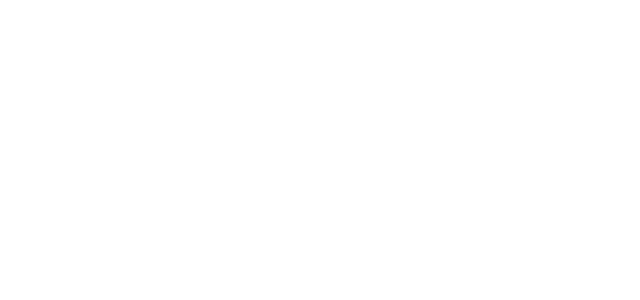
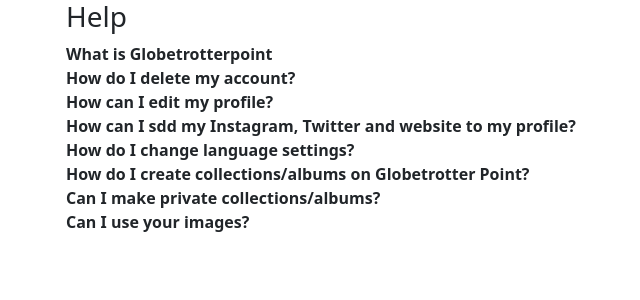
Before and after one commit to ClintonProjects/Globetrotter, a React (Create React App) app: page / in a window 1280 px wide. Shown: the top 300 px of the page, without its empty margins (224-864 px from the left). Built offline with nearby package versions, Linux system fonts and the light colour scheme; the HTML template or start-up script is replaced by a standard one.

Commit message:
added about, countact us and help

```diff
--- a/src/App.js
+++ b/src/App.js
@@ -3,6 +3,9 @@ import Login from "./components/login/login";
 import firebase from './components/myFirebaseConfig.js';
 import Firebase from 'firebase/app';
 import 'firebase/database';
+import About from "./components/about/About";
+import ContactUs from "./components/contactUs/ContactUs";
+import Help from "./components/help/Help";
 
 class App extends Component {
     constructor(props) {
@@ -62,6 +65,12 @@ class App extends Component {
     render() {
         return (
         <div className="App">
+
+            <Help/>
+            {/*<ContactUs/>*/}
+            <br/>
+            {/*<About/>*/}
+
         </div>
         );
     }
--- a/src/components/about/About.js
+++ b/src/components/about/About.js
@@ -12,6 +12,8 @@ class About extends Component {
             <hr/>
             <h5>Company:</h5>
             <p>Globetrotter Point</p><br/>
+            <p>TODO company description
+            </p>
             <h5>Address:</h5>
             <p>Maynooth University,<br/>
                 Maynooth,<br/>
--- /dev/null
+++ b/src/components/contactUs/ContactUs.css
@@ -0,0 +1,43 @@
+.content1{
+    position: absolute;
+    left: 50%;
+    width: 700px;
+    /* bring your own prefixes */
+    transform: translate( -50%);
+}
+
+input[type=text], select {
+    width: 700px;
+    padding: 12px 20px;
+    margin: 8px 0;
+    display: inline-block;
+    border: 1px solid #ccc;
+    border-radius: 4px;
+    box-sizing: border-box;
+  }
+
+  textarea, select {
+    width: 700px;
+    height: 150px;
+    padding: 12px 20px;
+    margin: 8px 0;
+    display: inline-block;
+    border: 1px solid #ccc;
+    border-radius: 4px;
+    box-sizing: border-box;
+  }
+
+  input[type=submit] {
+    width: 25%;
+    background-color: #4CAF50;
+    color: white;
+    padding: 14px 20px;
+    margin: 8px 0;
+    border: none;
+    border-radius: 4px;
+    cursor: pointer;
+  }
+
+  input[type=submit]:hover {
+    background-color: #45a049;
+  }
--- /dev/null
+++ b/src/components/help/Help.css
@@ -0,0 +1,14 @@
+.faq-link{
+    font-weight: bold;
+}
+
+.faq-link:hover{
+    font-weight: bold;
+    text-decoration: underline;
+}
+
+.faq-content{
+    font-weight: normal;
+    display: none;
+
+}
--- /dev/null
+++ b/src/components/help/Help.js
@@ -0,0 +1,102 @@
+import React, { Component } from "react";
+import "./Help.css";
+
+class Help extends Component {
+
+  constructor(props) {
+    super(props);
+    //binding the event handler methods
+    this.handleClick = this.handleClick.bind(this);
+  //  this.handleChangeSubject = this.handleChangeSubject.bind(this);
+  //  this.handleChangeDescription = this.handleChangeDescription.bind(this);
+  //  this.handleSubmit = this.handleSubmit.bind(this);
+  }
+
+  handleClick(event) {
+    let x = event.target.children[1];
+    if (x.style.display === "none" || x.style.display === "") {
+      x.style.display = "inline-block";
+    } else {
+      x.style.display = "none";
+    }
+  }
+
+  render() {
+    return (
+
+      <div className="content1">
+            <h3>Help</h3>
+
+            <div className="faq-link"  onClick={this.handleClick}>
+            What is Globetrotterpoint
+            <br/>
+              <div className="faq-content">
+                TODO: add description from one of the slides
+              </div>
+            </div>
+
+            <div className="faq-link" onClick={this.handleClick}>
+            How do I delete my account?
+            <br/>
+              <div className="faq-content">
+                TODO: add description from one of the slides
+              </div>
+            </div>
+
+            <div className="faq-link" onClick={this.handleClick}>
+            How can I edit my profile?
+            <br/>
+              <div className="faq-content">
+                TODO: add description from one of the slides
+              </div>
+            </div>
+
+            <div className="faq-link" onClick={this.handleClick}>
+            How can I sdd my Instagram, Twitter and website to my profile?
+            <br/>
+              <div className="faq-content">
+                TODO: add description from one of the slides
+              </div>
+            </div>
+
+            <div className="faq-link" onClick={this.handleClick}>
+            How do I change language settings?
+            <br/>
+              <div className="faq-content">
+                TODO: add description from one of the slides
+              </div>
+            </div>
+
+            <div className="faq-link" onClick={this.handleClick}>
+            How do I create collections/albums on Globetrotter Point?
+            <br/>
+              <div className="faq-content">
+                TODO: add description from one of the slides
+              </div>
+            </div>
+
+            <div className="faq-link" onClick={this.handleClick}>
+            Can I make private collections/albums?
+            <br/>
+              <div className="faq-content">
+                TODO: add description from one of the slides
+              </div>
+            </div>
+
+
+            <div className="faq-link" onClick={this.handleClick}>
+            Can I use your images?
+            <br/>
+              <div className="faq-content">
+                TODO: add description from one of the slides
+              </div>
+            </div>
+
+
+
+
+      </div>
+    );
+  }
+}
+export default Help;
```
